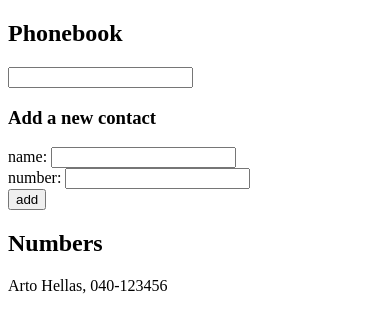
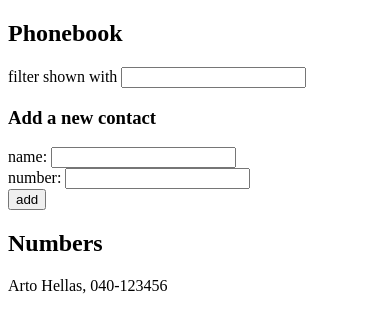
Before and after one commit to notoctavio/fullstackopen, a React (Vite) app in the folder part2/part2-1/: page / in a window 390 px wide. Shown: the top 332 px of the page. Built offline with nearby package versions, Linux system fonts and the light colour scheme.

Commit message:
2.9 The Phonebook Step5

```diff
--- a/part2/part2-1/src/App.jsx
+++ b/part2/part2-1/src/App.jsx
@@ -35,7 +35,7 @@ const App = () => {
   return (
     <div>
       <h2>Phonebook</h2>
-      <Filter />
+      <Filter/>
       <h3>Add a new contact</h3>
       <PersonForm
         newName={newName}
--- a/part2/part2-1/src/components/Filter.jsx
+++ b/part2/part2-1/src/components/Filter.jsx
@@ -1,10 +1,9 @@
-const Filter = ({newFilter, handleFilterChange}) => {
-
-    return(
-        <div>
-            <input type="text" value={newFilter} onChange={handleFilterChange}/>
-        </div>
-    )
+const Filter = ({ filter, handleFilterChange }) => {
+  return (
+    <div>
+      filter shown with <input value={filter} onChange={handleFilterChange} />
+    </div>
+  )
 }
 
 export default Filter
```
